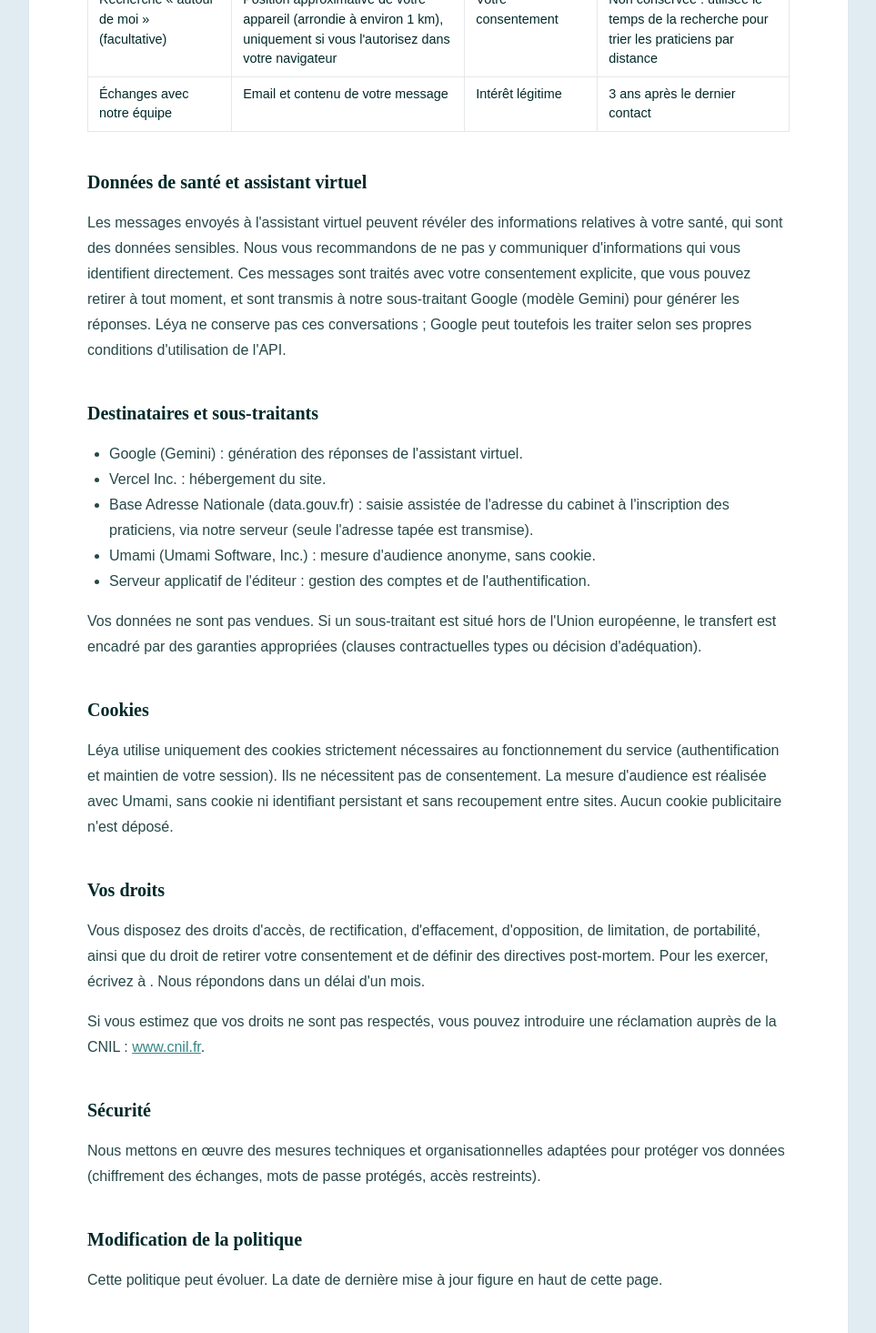
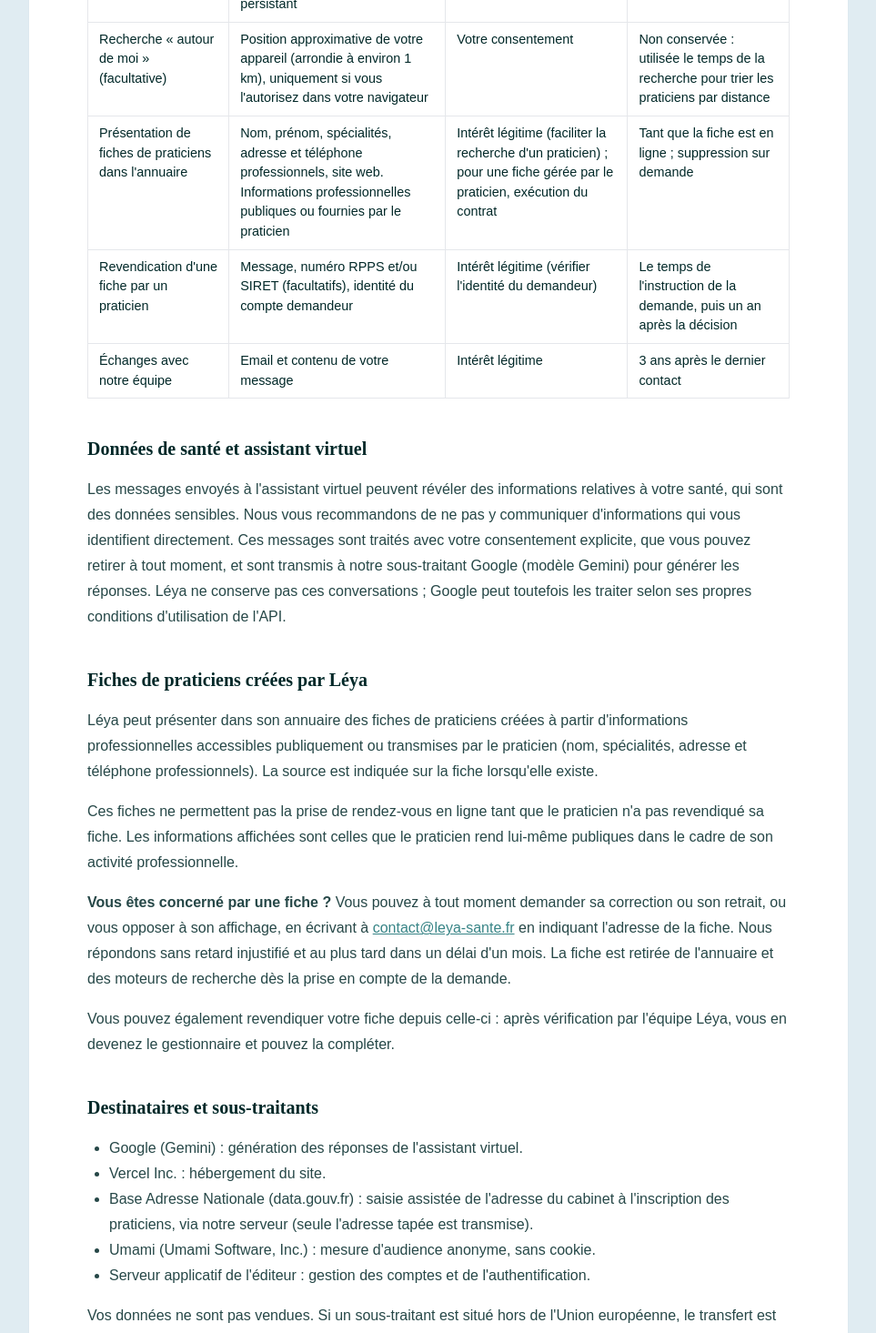
Before and after one commit to TomMbn/medaltea_front, a Nuxt app: page /politique-de-confidentialite in a window 1280 px wide. Shown: the part 980-2445 px from the top of the page at 91% size, without its empty margins (158-1121 px from the left). Built offline with nearby package versions, Linux system fonts and the light colour scheme.

Commit message:
fix : Textes juridiques (fiches répertoriées, revendication, retrait) et lien de contact

```diff
--- a/app/data/legal.ts
+++ b/app/data/legal.ts
@@ -4,7 +4,7 @@ export const legal = {
   brandName: 'Léya',
   siteUrl: 'https://leya-sante.fr',
   contactEmail: 'contact@leya-sante.fr',
-  lastUpdate: '12 octobre 2026',
+  lastUpdate: '13 octobre 2026',
 
   // Éditeur du site : anonyme (art. 6-III-2 LCEN), identité communiquée à l'hébergeur.
   // À remplacer par les informations de la structure une fois créée (raison sociale, SIRET, adresse…).
--- a/app/pages/cgu-pro.vue
+++ b/app/pages/cgu-pro.vue
@@ -40,17 +40,37 @@
       les modifier ou demander la suppression de sa fiche à tout moment à
       <a :href="`mailto:${legal.contactEmail}`">{{ legal.contactEmail }}</a>.
     </p>
+    <p>
+      Le praticien peut masquer sa fiche de l'annuaire à tout moment depuis son espace (Paramètres), ou demander son retrait
+      définitif à <a :href="`mailto:${legal.contactEmail}`">{{ legal.contactEmail }}</a>. {{ legal.brandName }} traite cette
+      demande au plus tard dans un délai d'un mois.
+    </p>
 
-    <h2>6. Suspension et résiliation</h2>
+    <h2>6. Revendication d'une fiche</h2>
+    <p>
+      Si une fiche à votre nom existe déjà dans l'annuaire, vous pouvez en demander la gestion depuis cette fiche, avec un
+      compte praticien. Vous pouvez joindre votre numéro RPPS ou SIRET pour faciliter la vérification.
+    </p>
+    <p>
+      Chaque demande est examinée manuellement par l'équipe {{ legal.brandName }}. Une seule demande en attente est possible
+      par compte et par fiche. Vous êtes informé de la décision dans votre espace praticien ; en cas de refus, le motif est
+      indiqué.
+    </p>
+    <p>
+      {{ legal.brandName }} peut refuser une demande ou retirer la gestion d'une fiche en cas de doute sur l'identité du
+      demandeur, d'informations inexactes ou d'usurpation.
+    </p>
+
+    <h2>7. Suspension et résiliation</h2>
     <p>
       {{ legal.brandName }} peut suspendre ou supprimer une fiche en cas d'informations inexactes, de manquement à ces conditions ou de signalement
       sérieux. Le praticien peut cesser d'utiliser le service à tout moment.
     </p>
 
-    <h2>7. Tarifs du service</h2>
+    <h2>8. Tarifs du service</h2>
     <p>L'accès au service est, à la date de mise à jour de ces conditions, gratuit pour les praticiens. Toute évolution tarifaire sera notifiée à l'avance.</p>
 
-    <h2>8. Droit applicable</h2>
+    <h2>9. Droit applicable</h2>
     <p>Ces conditions sont soumises au droit français.</p>
   </LegalPage>
 </template>
--- a/app/pages/cgu.vue
+++ b/app/pages/cgu.vue
@@ -36,6 +36,16 @@
       {{ legal.brandName }} n'est pas partie à la relation entre le patient et le praticien. Les praticiens exercent sous
       leur propre responsabilité, notamment pour leurs qualifications, leurs tarifs et la qualité de leurs prestations.
       Les modalités de prise de rendez-vous, d'annulation et de paiement seront précisées lors de l'ouverture de ce service.
+    </p>
+    <p>
+      Certaines fiches sont créées par {{ legal.brandName }} à partir d'informations professionnelles publiques. Elles sont
+      signalées comme « non revendiquées » et ne permettent pas la réservation en ligne. {{ legal.brandName }} ne garantit pas
+      l'exactitude de ces informations ; si vous constatez une erreur, écrivez à
+      <a :href="`mailto:${legal.contactEmail}`">{{ legal.contactEmail }}</a>.
+    </p>
+    <p>
+      {{ legal.brandName }} ne vérifie pas les diplômes ni les qualifications de chaque praticien. Il vous appartient de vous
+      renseigner avant de consulter.
     </p>
 
     <h2>6. Utilisation acceptable</h2>
--- a/app/pages/politique-de-confidentialite.vue
+++ b/app/pages/politique-de-confidentialite.vue
@@ -10,7 +10,7 @@
     <p>
       L'éditeur du site {{ legal.siteUrl }} (identité communiquée à l'hébergeur, voir les
       <NuxtLink to="/mentions-legales">mentions légales</NuxtLink>). Contact :
-      <a :href="`mailto:${legal.dpoEmail}`">{{ legal.dpoEmail }}</a>.
+      <a :href="`mailto:${legal.contactEmail}`">{{ legal.contactEmail }}</a>.
     </p>
 
     <h2>Données collectées et finalités</h2>
@@ -50,6 +50,18 @@
           <td>Non conservée : utilisée le temps de la recherche pour trier les praticiens par distance</td>
         </tr>
         <tr>
+          <td>Présentation de fiches de praticiens dans l'annuaire</td>
+          <td>Nom, prénom, spécialités, adresse et téléphone professionnels, site web. Informations professionnelles publiques ou fournies par le praticien</td>
+          <td>Intérêt légitime (faciliter la recherche d'un praticien) ; pour une fiche gérée par le praticien, exécution du contrat</td>
+          <td>Tant que la fiche est en ligne ; suppression sur demande</td>
+        </tr>
+        <tr>
+          <td>Revendication d'une fiche par un praticien</td>
+          <td>Message, numéro RPPS et/ou SIRET (facultatifs), identité du compte demandeur</td>
+          <td>Intérêt légitime (vérifier l'identité du demandeur)</td>
+          <td>Le temps de l'instruction de la demande, puis un an après la décision</td>
+        </tr>
+        <tr>
           <td>Échanges avec notre équipe</td>
           <td>Email et contenu de votre message</td>
           <td>Intérêt légitime</td>
@@ -65,6 +77,29 @@
       Ces messages sont traités avec votre consentement explicite, que vous pouvez retirer à tout moment, et sont
       transmis à notre sous-traitant Google (modèle Gemini) pour générer les réponses. {{ legal.brandName }} ne
       conserve pas ces conversations ; Google peut toutefois les traiter selon ses propres conditions d'utilisation de l'API.
+    </p>
+
+    <h2>Fiches de praticiens créées par {{ legal.brandName }}</h2>
+    <p>
+      {{ legal.brandName }} peut présenter dans son annuaire des fiches de praticiens créées à partir d'informations
+      professionnelles accessibles publiquement ou transmises par le praticien (nom, spécialités, adresse et téléphone
+      professionnels). La source est indiquée sur la fiche lorsqu'elle existe.
+    </p>
+    <p>
+      Ces fiches ne permettent pas la prise de rendez-vous en ligne tant que le praticien n'a pas revendiqué sa fiche.
+      Les informations affichées sont celles que le praticien rend lui-même publiques dans le cadre de son activité
+      professionnelle.
+    </p>
+    <p>
+      <strong>Vous êtes concerné par une fiche ?</strong> Vous pouvez à tout moment demander sa correction ou son retrait,
+      ou vous opposer à son affichage, en écrivant à
+      <a :href="`mailto:${legal.contactEmail}`">{{ legal.contactEmail }}</a> en indiquant l'adresse de la fiche.
+      Nous répondons sans retard injustifié et au plus tard dans un délai d'un mois. La fiche est retirée de l'annuaire
+      et des moteurs de recherche dès la prise en compte de la demande.
+    </p>
+    <p>
+      Vous pouvez également revendiquer votre fiche depuis celle-ci : après vérification par l'équipe {{ legal.brandName }},
+      vous en devenez le gestionnaire et pouvez la compléter.
     </p>
 
     <h2>Destinataires et sous-traitants</h2>
@@ -92,7 +127,12 @@
     <p>
       Vous disposez des droits d'accès, de rectification, d'effacement, d'opposition, de limitation, de portabilité,
       ainsi que du droit de retirer votre consentement et de définir des directives post-mortem. Pour les exercer,
-      écrivez à <a :href="`mailto:${legal.dpoEmail}`">{{ legal.dpoEmail }}</a>. Nous répondons dans un délai d'un mois.
+      écrivez à <a :href="`mailto:${legal.contactEmail}`">{{ legal.contactEmail }}</a>. Nous répondons dans un délai d'un mois.
+    </p>
+    <p>
+      Pour les praticiens dont une fiche est publiée : droit d'accès, de rectification, d'effacement et d'opposition,
+      exercés par email à <a :href="`mailto:${legal.contactEmail}`">{{ legal.contactEmail }}</a>
+      (voir « Fiches de praticiens créées par {{ legal.brandName }} »).
     </p>
     <p>
       Si vous estimez que vos droits ne sont pas respectés, vous pouvez introduire une réclamation auprès de la CNIL :
```
